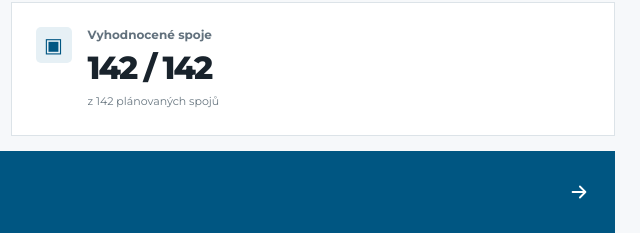
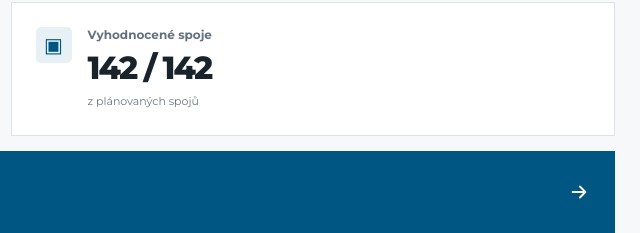
Before and after one commit to anlexcz/tunelbus, a plain HTML site: page index.html in a window 1280 px wide. Shown: the part 378-611 px from the top of the page, 637-1277 px from the left. Drawn offline with Linux system fonts and the light colour scheme.

Commit message:
Remove redundant coverage wording from public home summary

```diff
--- a/index.html
+++ b/index.html
@@ -102,7 +102,7 @@ setText(document.getElementById('home-percent'),share===null?'—':share+' %');
 setText(document.getElementById('home-verdict'),share===null?'Nemáme dost dat':share>=80?'Většina spojů jela včas':share>=50?'Provoz měl častější zpoždění':'Většina spojů měla zpoždění');
 setText(document.getElementById('home-median'),fmtSeconds(a.median_delay));
 setText(document.getElementById('home-coverage'),planned?known+' / '+planned:'—');
-setText(document.getElementById('home-coverage-note'),planned?'z '+planned+' plánovaných spojů':'Zatím nelze určit pokrytí');
+setText(document.getElementById('home-coverage-note'),planned?'z plánovaných spojů':'Zatím nelze určit pokrytí');
 
 updatePanelKpi('live',0,fmtSeconds(a.average_delay));updatePanelKpi('live',1,(a.within_3_minutes??'—')+' %');updatePanelKpi('live',2,String(a.usable_trips));updatePanelKpi('live',3,String(a.vehicles));
 updatePanelKpi('day',0,fmtSeconds(a.average_delay));updatePanelKpi('day',1,fmtSeconds(a.median_delay));updatePanelKpi('day',2,fmtSeconds(a.percentile_90));updatePanelKpi('day',3,(a.coverage_percentage??'—')+' %');
```
